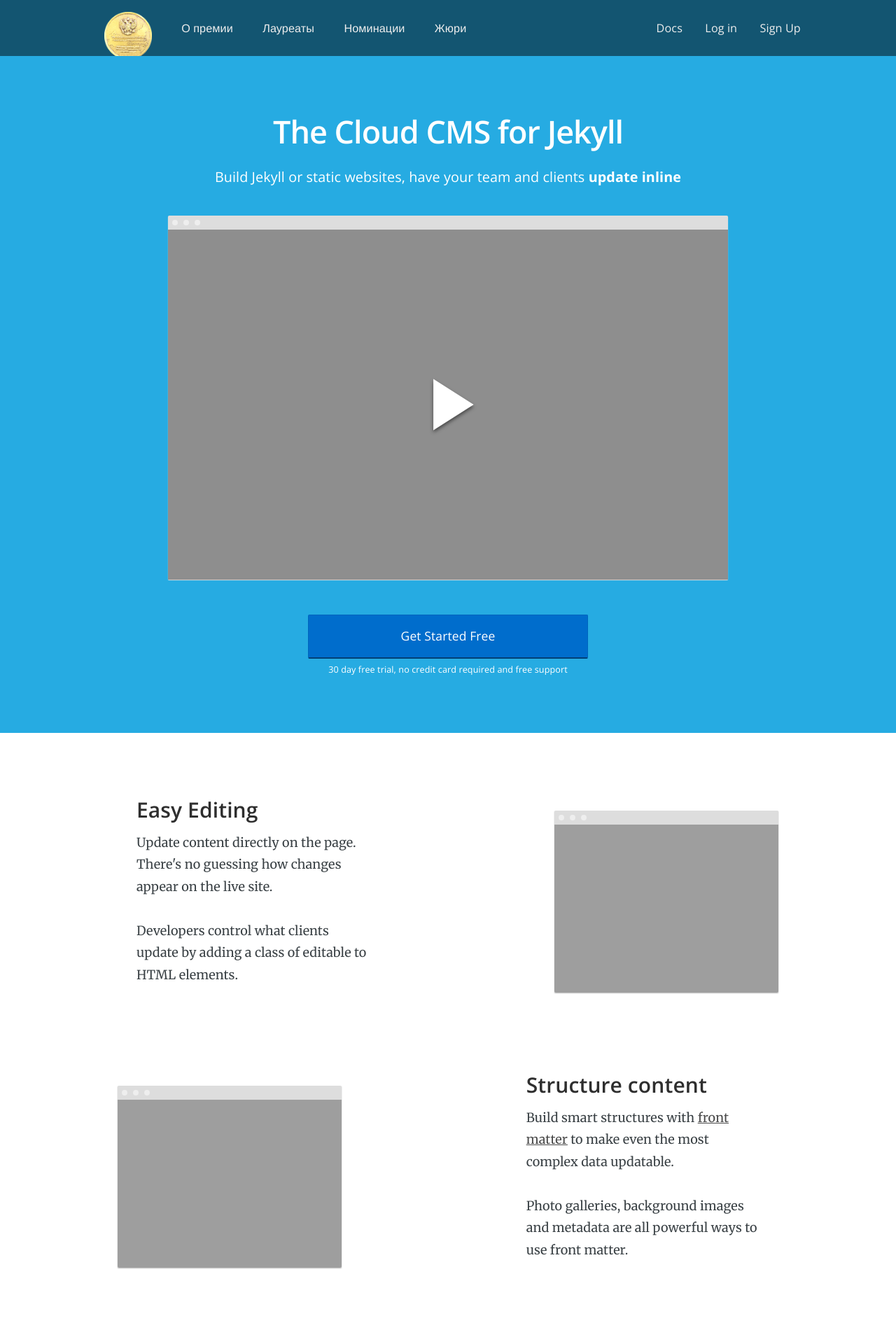
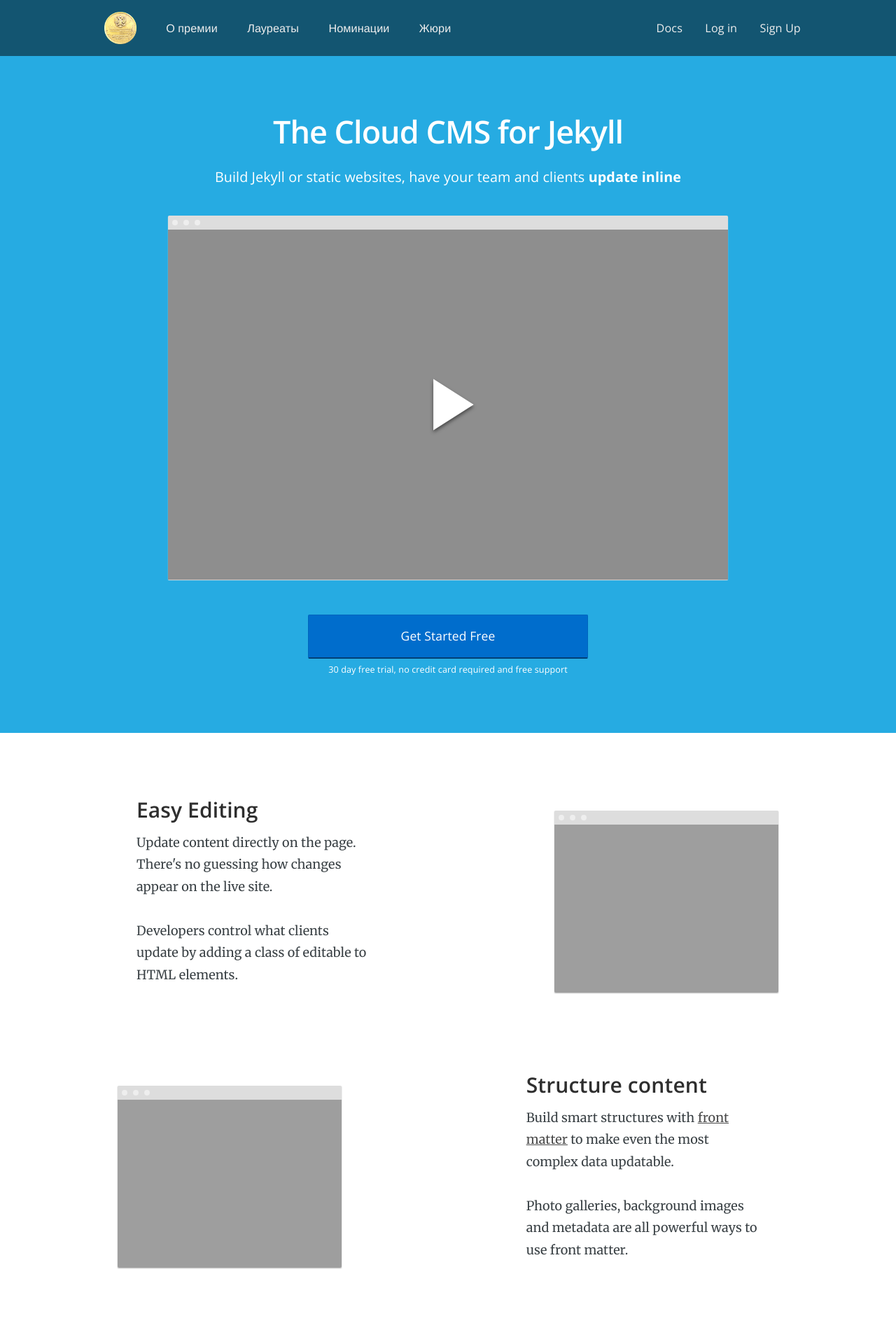
Before and after one commit to dennisd1/prize, a Jekyll site: the page built from pages/index.html, in a window 1280 px wide. Shown: the top 1920 px of the page at 70% size. Built offline with Jekyll 4.4.1, drawn with Linux system fonts in a browser that asks for light colours; nearby versions of some CDN libraries.

Commit message:
Update default.html

```diff
--- a/_layouts/default.html
+++ b/_layouts/default.html
@@ -15,7 +15,7 @@
 			<div class="container">
 				<h1>
 					<a href="/" {% if page.url == '/' %}class="active"{% endif %}>
-						<img src="/img/logo.png" width="68" height="46" alt="CloudCannon">
+						<img src="/img/logo.png" width="46" height="46" alt="Национальная премия">
 					</a>
 				</h1>
 				<div id="menu">
```
